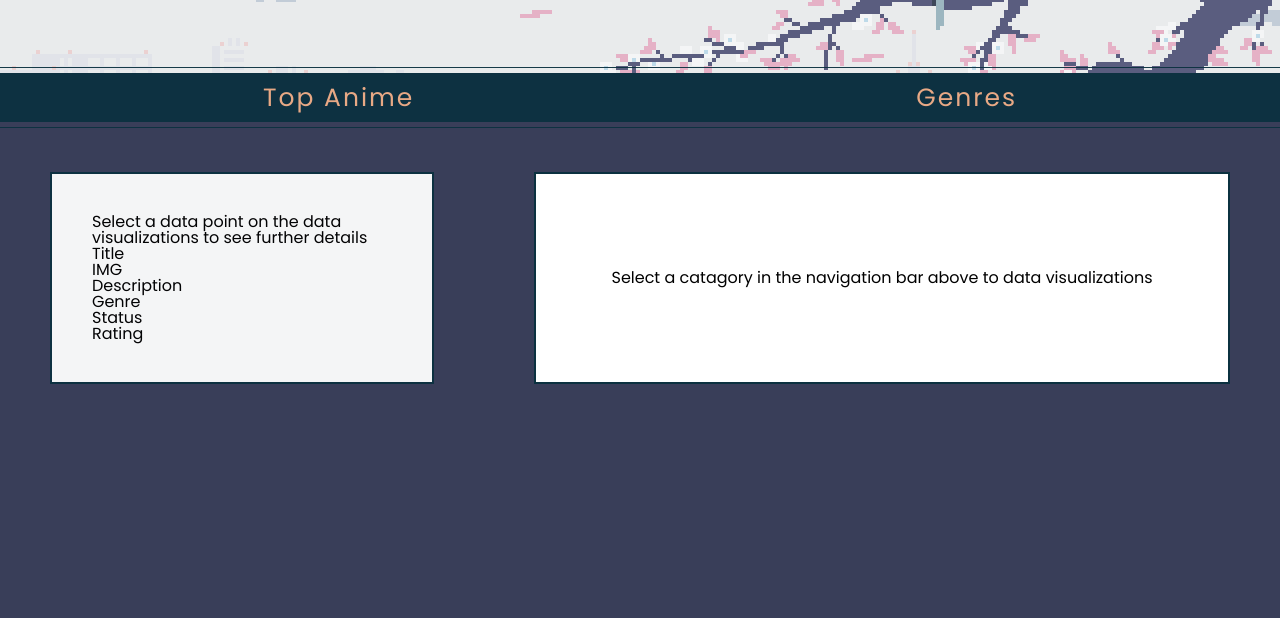
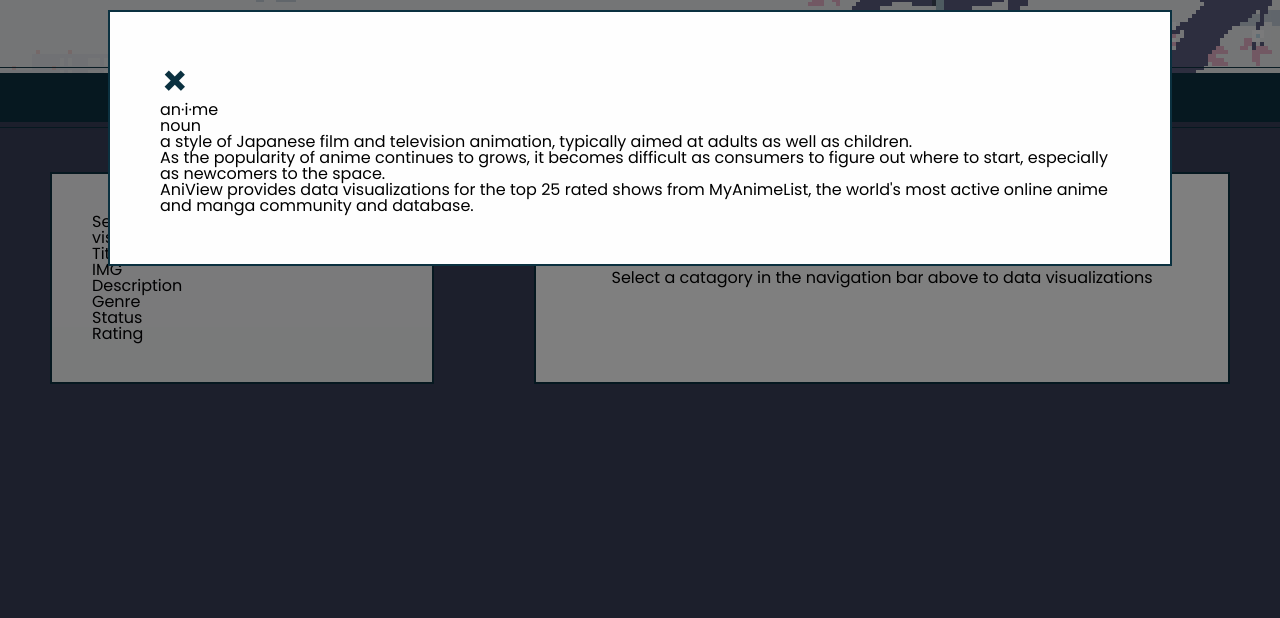
Before and after one commit to mzhanggg/AniView, a website built with webpack: page index.html in a window 1280 px wide. Shown: the part 182-800 px from the top of the page. Built offline with nearby package versions, Linux system fonts and the light colour scheme.

Commit message:
Add modal functionality

```diff
--- a/index.html
+++ b/index.html
@@ -18,6 +18,17 @@
     <header class="header">
       <h1>AniView</h1>
     </header>
+
+    <div id="modal" class="modal">
+      <div class="modal-content">
+        <span class="closeBtn">&times;</span>
+        <p>an·i·me</p>
+        <p>noun</p>
+        <p>a style of Japanese film and television animation, typically aimed at adults as well as children.</p>
+        <p>As the popularity of anime continues to grows, it becomes difficult as consumers to figure out where to start, especially as newcomers to the space.</p>
+        <p>AniView provides data visualizations for the top 25 rated shows from MyAnimeList, the world's most active online anime and manga community and database.</p></p>
+      </div>
+    </div>
 
     <div class="nav-bar">
       <ul class="graph-types">
@@ -52,8 +63,8 @@
           <img id="loading-gif" src="loading.gif">
         </div>
 
+      </div>
 
-        </div>
     </div>
 
   </body>
--- a/src/index.js
+++ b/src/index.js
@@ -1,5 +1,6 @@
 import {drawTopAnime} from "./scripts/topAnime.js";
 import {graphTopAnimeGenres} from "./scripts/topAnimeGenres.js";
+import {closeModalWindow, closeModalBtn} from "./scripts/modal.js";
 
 
 document.addEventListener('DOMContentLoaded', () => {
@@ -10,4 +11,11 @@ document.addEventListener('DOMContentLoaded', () => {
     barGraph.addEventListener("click", drawTopAnime)
     bubblePacking.addEventListener("click", graphTopAnimeGenres)
 
+    const modal = document.querySelector(".modal");
+    const closeBtn = document.querySelector(".closeBtn");
+
+    closeBtn.addEventListener("click", closeModalBtn)
+    window.addEventListener("click", closeModalWindow)
+
+
 })
--- a/src/index.scss
+++ b/src/index.scss
@@ -1,7 +1,7 @@
 @import "./styles/reset.css";
 @import "./styles/bubbles.css";
 @import "./styles/bar-graph.css";
-
+@import "./styles/modal.css";
 
 .header {
     display: flex;
--- /dev/null
+++ b/src/scripts/modal.js
@@ -0,0 +1,13 @@
+export function closeModalBtn() {
+    const modal = document.querySelector(".modal");
+    modal.style.display = "none";
+}
+
+export function closeModalWindow(event) {
+    const modal = document.querySelector(".modal");
+
+    if (event.target == modal) {
+        modal.style.display = "none";
+    };
+
+}
--- /dev/null
+++ b/src/styles/modal.css
@@ -0,0 +1,31 @@
+.modal {
+    display: block;
+    position: fixed;
+    z-index: 1;
+    left: 0;
+    top: 0;
+    width: 100%;
+    height: 100%;
+    background-color: rgba(0,0,0,0.5);
+}
+
+.modal-content {
+    background-color: #fefefe;
+    margin: 15% auto;
+    padding: 50px;
+    border: 2px #0B3140 solid;
+    width: 75%;
+}
+
+
+.closeBtn {
+    color: #0B3140;
+    font-size: 40px;
+    font-weight: bold;
+}
+
+.closeBtn:hover, .closeBtn:focus {
+  color: black;
+  text-decoration: none;
+  cursor: pointer;
+}
```
Also changed, not shown: dist/main.css, dist/main.js. Lines whose indentation alone changed are shown as unchanged.
